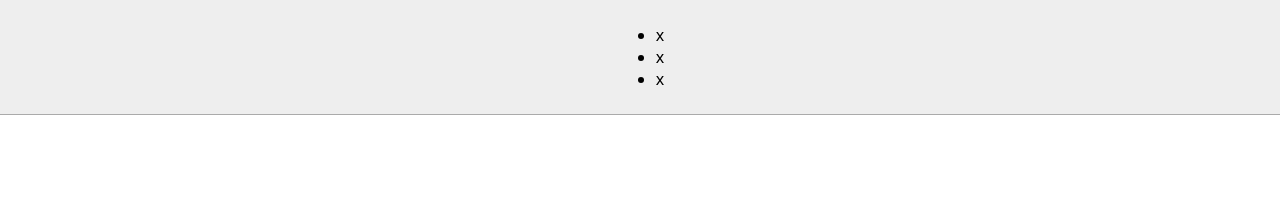
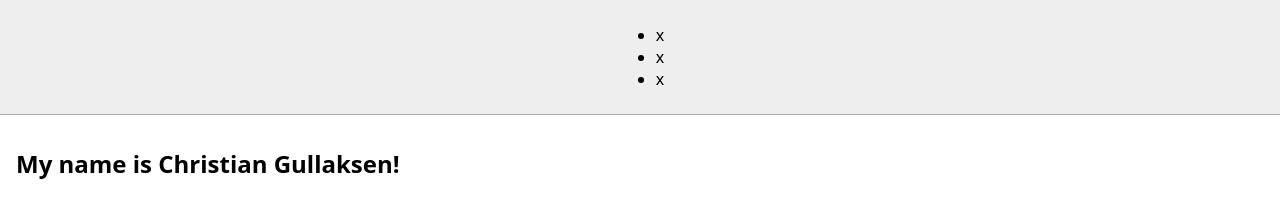
Before and after one commit to Enforsix/A2G-dag8-java, a website: page index.html in a window 1280 px wide. Drawn offline with Linux system fonts and the light colour scheme.

Commit message:
java 123

```diff
--- a/index.html
+++ b/index.html
@@ -18,7 +18,9 @@
         </ul>
       </nav>
     </header>
-    <main></main>
+    <main>
+      <h1 id="javaSkriptData"></h1>
+    </main>
     <footer></footer>
   </body>
 </html>
--- a/script.js
+++ b/script.js
@@ -5,11 +5,34 @@ console.log("Hello!");
 // Let variabel named age saving a number 38 as data
 let age = 38;
 console.log(age);
+console.log(typeof age)
 
 // Const variabel named "name" saving a string Christian as data
-const fname = "Christian";
-console.log(fname);
+const name = "Christian";
+console.log(name);
+console.log(typeof name)
 
 // const variable Named isPresent saving a boolean true as data
 const isPresent = true;
 console.log(isPresent)
+console.log(typeof isPresent)
+
+// const variable firstName save string Christian as data
+const firstName = "Christian"
+
+// const variable firstName save string Gullaksen as data
+const lastName = "Gullaksen"
+
+/*
+Let variabel named fullName save a string of strings and variable names
+*/
+let fullName = "My name is" + " " + firstName + " " + lastName;
+// templet vill gi samme resultat som linjen over
+// Reusing  the veriable named fullName to view the templet string method
+fullName = `My name is ${firstName} ${lastName}!`
+console.log(fullName)
+console.log(typeof fullName)
+
+//
+const htmlElement = document.querySelector("#javaSkriptData");
+htmlElement.textContent = fullName;
```
